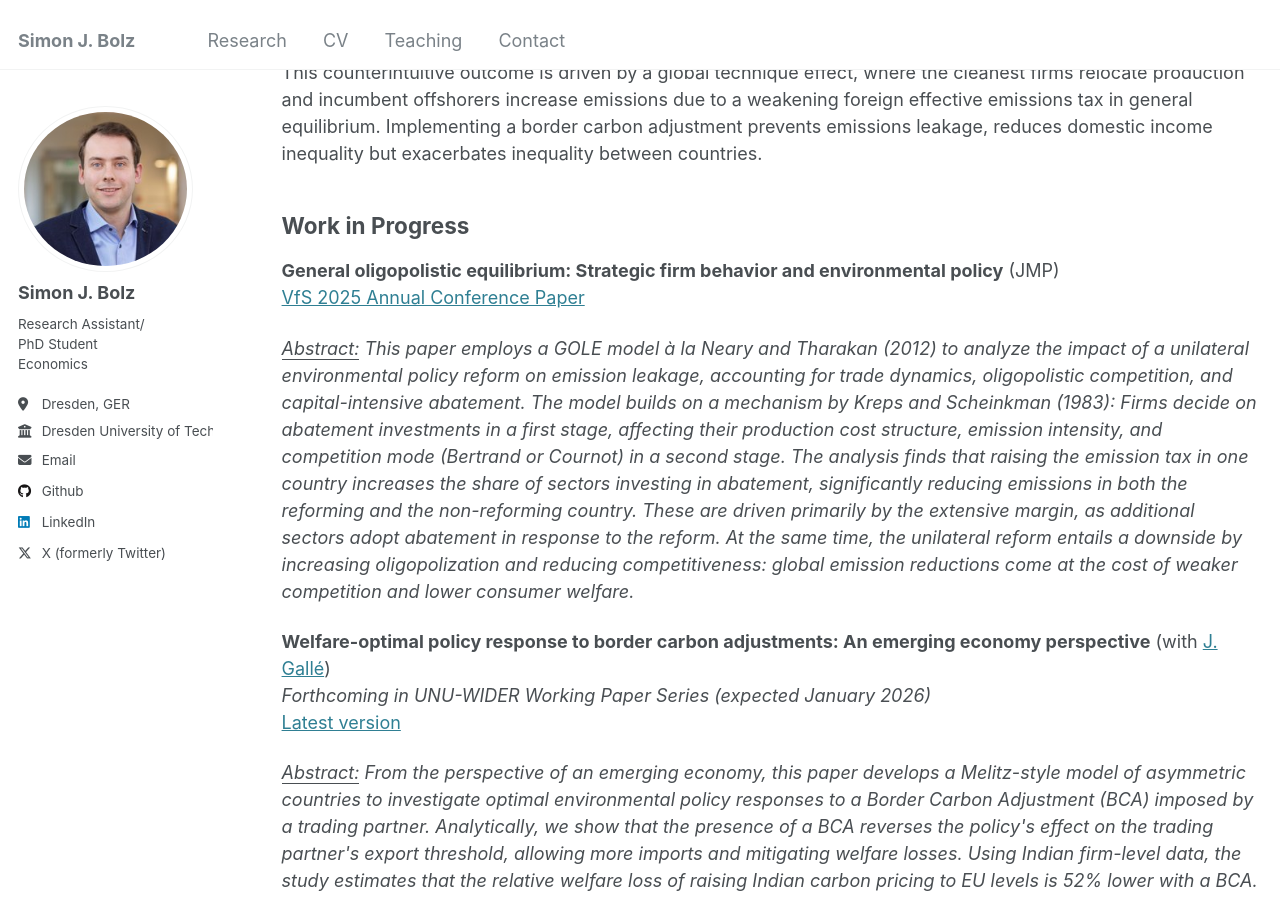
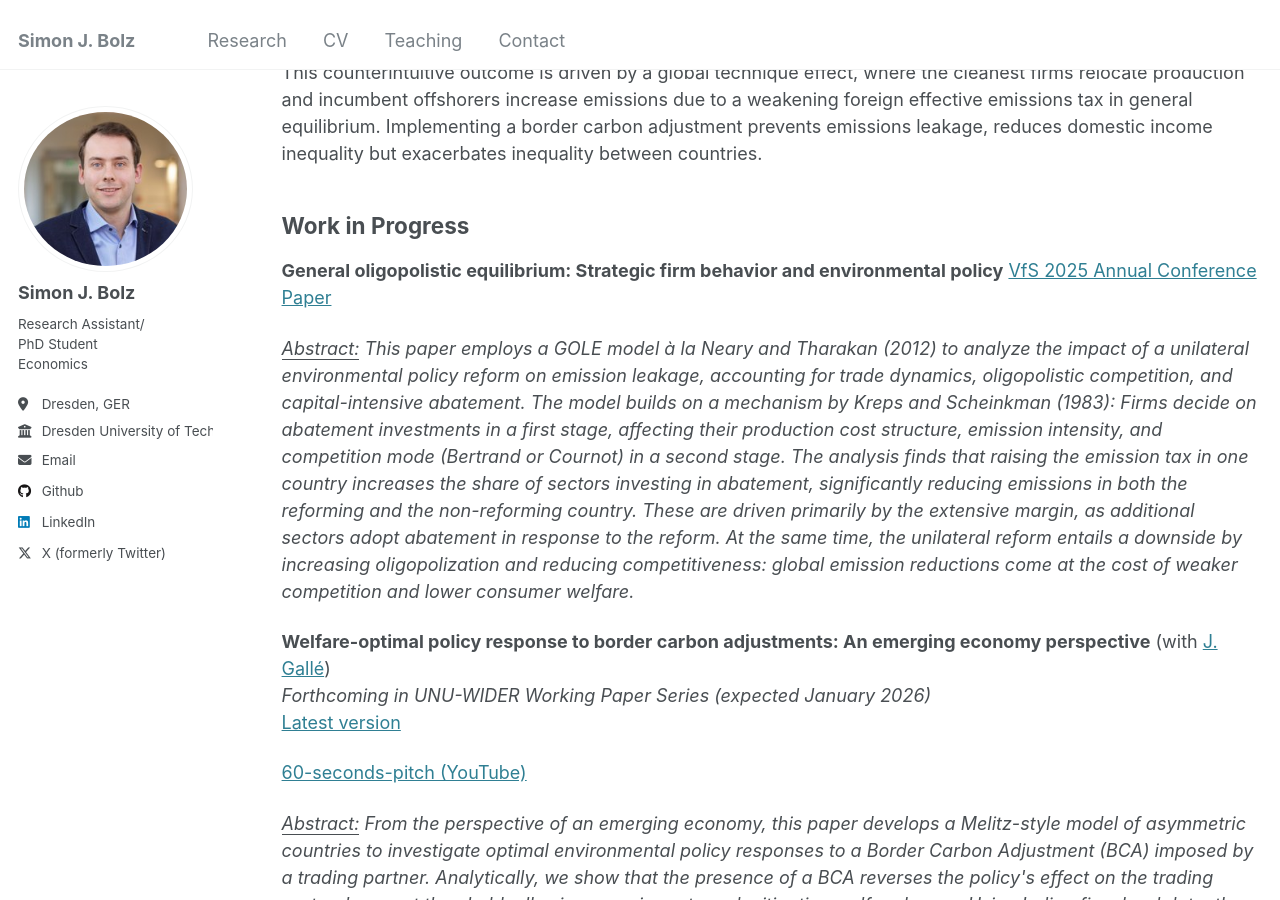
Before and after one commit to sjbolz/sjbolz.github.io, a Jekyll site: the page built from _pages/portfolio.html, in a window 1280 px wide and 900 px high, scrolled down 532 px. Built offline with Jekyll 4.4.1, drawn with Linux system fonts in a browser that asks for light colours.

Commit message:
Update portfolio.html

```diff
--- a/_pages/portfolio.html
+++ b/_pages/portfolio.html
@@ -18,13 +18,13 @@ author_profile: true
 
 <h2><strong>Work in Progress</strong></h2>
 
-<p><strong>General oligopolistic equilibrium: Strategic firm behavior and environmental policy</strong> (JMP)<br>
+<p><strong>General oligopolistic equilibrium: Strategic firm behavior and environmental policy</strong>
 <a href="https://www.econstor.eu/bitstream/10419/325364/1/vfs-2025-pid-127049.pdf">VfS 2025 Annual Conference Paper</a></p>
 <p><em><u>Abstract:</u> This paper employs a GOLE model à la Neary and Tharakan (2012) to analyze the impact of a unilateral environmental policy reform on emission leakage, accounting for trade dynamics, oligopolistic competition, and capital-intensive abatement. The model builds on a mechanism by Kreps and Scheinkman (1983): Firms decide on abatement investments in a first stage, affecting their production cost structure, emission intensity, and competition mode (Bertrand or Cournot) in a second stage. The analysis finds that raising the emission tax in one country increases the share of sectors investing in abatement, significantly reducing emissions in both the reforming and the non-reforming country. These are driven primarily by the extensive margin, as additional sectors adopt abatement in response to the reform. At the same time, the unilateral reform entails a downside by increasing oligopolization and reducing competitiveness: global emission reductions come at the cost of weaker competition and lower consumer welfare.</em></p>
 
 <p><strong>Welfare-optimal policy response to border carbon adjustments: An emerging economy perspective</strong> (with <a href="https://johannesgalle.github.io/">J. Gallé</a>)<br>
 <em>Forthcoming in UNU-WIDER Working Paper Series (expected January 2026)</em><br>
-<a href="https://papers.ssrn.com/sol3/papers.cfm?abstract_id=5384325">Latest version</a></p>
+<a href="https://papers.ssrn.com/sol3/papers.cfm?abstract_id=5384325">Latest version</a></p> <a href="https://www.youtube.com/watch?v=10b9yP_DF6g&list=PLsjkNZd5YE10C8XBqsZoetVGRTkjPIcyL&index=2">60-seconds-pitch (YouTube)</a></p>
 <p><em><u>Abstract:</u> From the perspective of an emerging economy, this paper develops a Melitz-style model of asymmetric countries to investigate optimal environmental policy responses to a Border Carbon Adjustment (BCA) imposed by a trading partner. Analytically, we show that the presence of a BCA reverses the policy's effect on the trading partner's export threshold, allowing more imports and mitigating welfare losses. Using Indian firm-level data, the study estimates that the relative welfare loss of raising Indian carbon pricing to EU levels is 52% lower with a BCA. Accounting for environmental disutility, the BCA increases India’s welfare-optimal emissions tax under low and moderate social cost of carbon (SCC) scenarios, while potentially reducing it under very high SCCs.</em></p>
 
 <p><strong>Exporting, importing and firm-level emission intensity: The case of India</strong> (with <a href="https://www.cssscal.org/faculty_saibal_kar.php">S. Kar</a>)</p>
```
